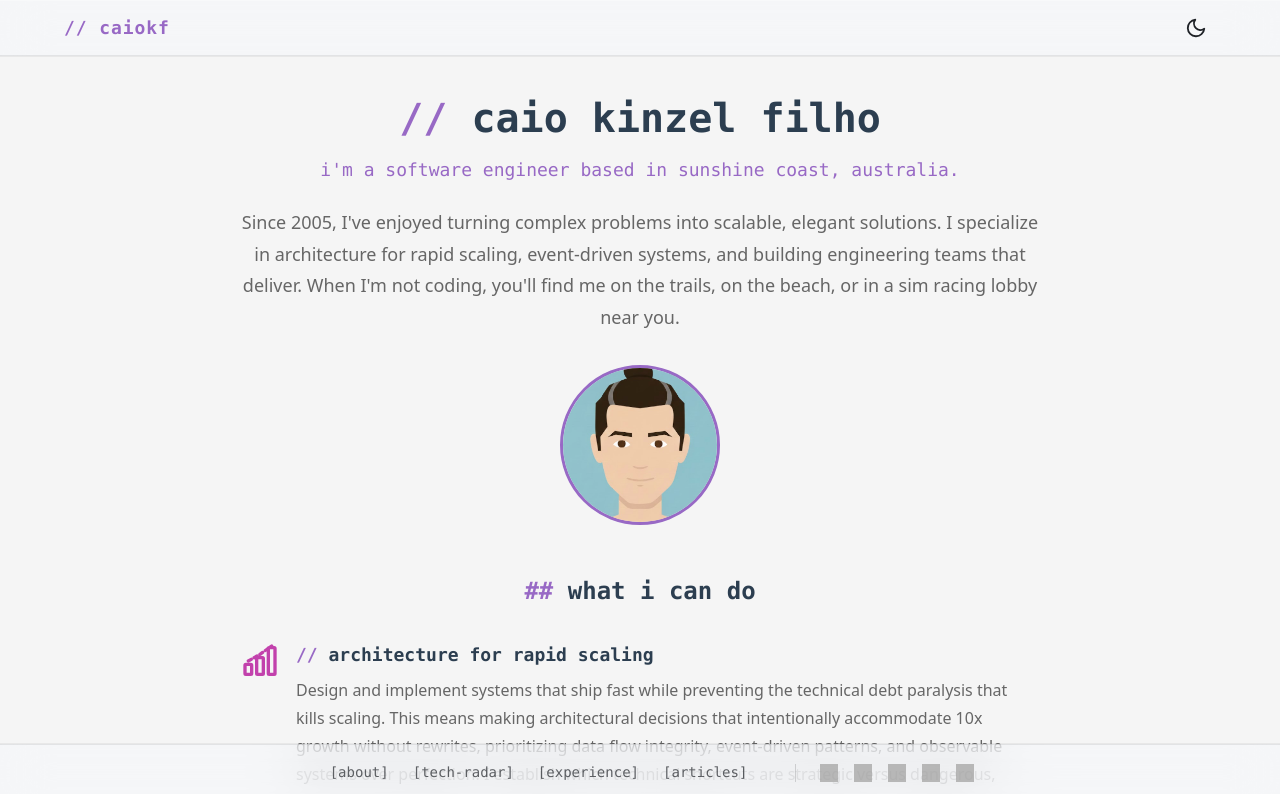
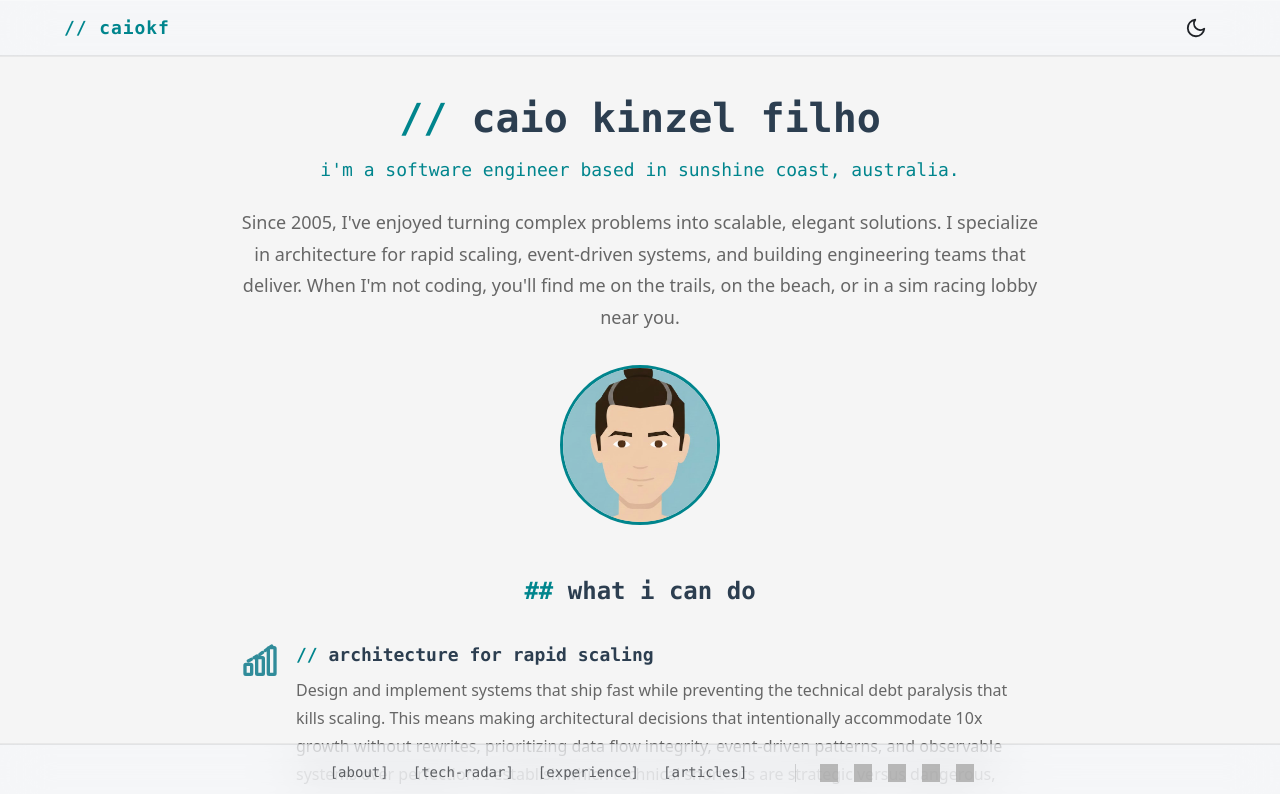
Before and after one commit to caiokf/homepage, a Vue app: page / in a window 1280 px wide. Shown: the top 794 px of the page. Built offline with nearby package versions, Linux system fonts and the light colour scheme; grey boxes are pictures that could not be loaded.

Commit message:
style(homepage): change accent color to teal

```diff
--- a/src/pages/AboutPage.vue
+++ b/src/pages/AboutPage.vue
@@ -140,13 +140,13 @@
     width: 40px;
     height: 40px;
     object-fit: contain;
-    /* Filter to convert black stroke to oklch(0.607 0.142 306.375) - magenta/purple */
-    filter: invert(36%) sepia(60%) saturate(1200%) hue-rotate(270deg) brightness(90%) contrast(95%);
+    /* Filter to convert black stroke to teal - oklch(0.55 0.12 200) */
+    filter: invert(45%) sepia(50%) saturate(500%) hue-rotate(140deg) brightness(95%) contrast(95%);
   }
 
   [data-theme="dark"] .skill-icon {
-    /* Filter to convert black stroke to oklch(0.72 0.12 306.375) - lighter purple for dark theme */
-    filter: invert(60%) sepia(50%) saturate(800%) hue-rotate(270deg) brightness(110%) contrast(90%);
+    /* Filter to convert black stroke to lighter teal for dark theme - oklch(0.65 0.12 200) */
+    filter: invert(55%) sepia(40%) saturate(400%) hue-rotate(140deg) brightness(110%) contrast(90%);
   }
 
   .skill-icon-placeholder {
--- a/src/style.css
+++ b/src/style.css
@@ -160,14 +160,14 @@
   --color-border-strong: #d0d0d0;
 
   /* Interactive Colors */
-  --color-primary: oklch(0.607 0.142 306.375);
-  --color-primary-hover: oklch(0.55 0.142 306.375);
-  --color-primary-light: oklch(0.95 0.03 306.375);
+  --color-primary: oklch(0.55 0.12 200);
+  --color-primary-hover: oklch(0.48 0.12 200);
+  --color-primary-light: oklch(0.95 0.03 200);
 
-  --color-accent: oklch(0.55 0.12 306.375);
-  --color-accent-hover: oklch(0.5 0.12 306.375);
+  --color-accent: oklch(0.50 0.10 200);
+  --color-accent-hover: oklch(0.45 0.10 200);
 
-  --color-link: oklch(0.607 0.142 306.375);
+  --color-link: oklch(0.55 0.12 200);
   --color-link-hover: #bd4257;
 
   /* Status Colors */
@@ -233,15 +233,15 @@
   --color-border-strong: #444446;
 
   /* Interactive Colors */
-  --color-primary: oklch(0.72 0.12 306.375);
-  --color-primary-hover: oklch(0.78 0.12 306.375);
-  --color-primary-light: oklch(0.25 0.06 306.375);
+  --color-primary: oklch(0.65 0.12 200);
+  --color-primary-hover: oklch(0.72 0.12 200);
+  --color-primary-light: oklch(0.25 0.06 200);
 
-  --color-accent: oklch(0.65 0.1 306.375);
-  --color-accent-hover: oklch(0.7 0.1 306.375);
+  --color-accent: oklch(0.60 0.10 200);
+  --color-accent-hover: oklch(0.65 0.10 200);
 
-  --color-link: oklch(0.72 0.12 306.375);
-  --color-link-hover: #e07088;
+  --color-link: oklch(0.65 0.12 200);
+  --color-link-hover: oklch(0.72 0.12 200);
 
   /* Status Colors */
   --color-success: #66bb6a;
```
